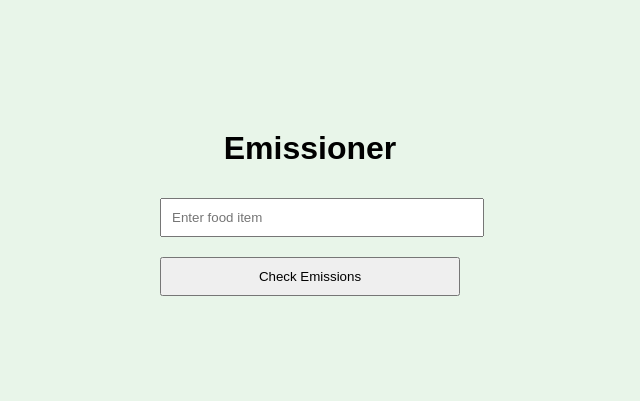
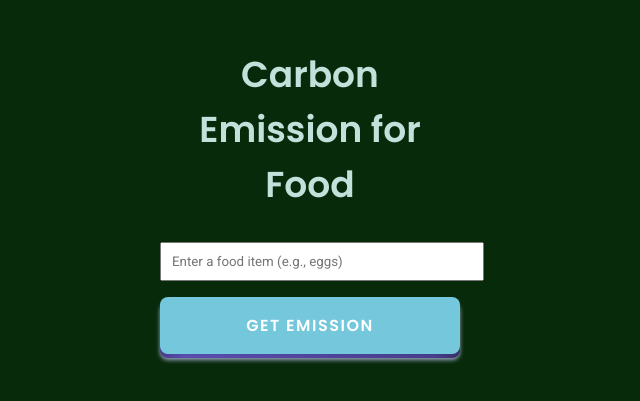
Before and after one commit to anushkac1/Emissioner, a React (Create React App) app in the folder frontend/: page / in a window 1280 px wide. Shown: the part 193-594 px from the top of the page, without its empty margins (330-970 px from the left). Built offline with nearby package versions, Linux system fonts and the light colour scheme.

Commit message:
Implemented frontend changes

```diff
--- a/frontend/package.json
+++ b/frontend/package.json
@@ -6,9 +6,10 @@
     "@testing-library/jest-dom": "^5.17.0",
     "@testing-library/react": "^13.4.0",
     "@testing-library/user-event": "^13.5.0",
+    "axios": "^1.7.7",
     "react": "^18.3.1",
     "react-dom": "^18.3.1",
-    "react-scripts": "5.0.1",
+    "react-scripts": "^5.0.1",
     "web-vitals": "^2.1.4"
   },
   "scripts": {
@@ -34,5 +35,8 @@
       "last 1 firefox version",
       "last 1 safari version"
     ]
+  },
+  "devDependencies": {
+    "@babel/plugin-proposal-private-property-in-object": "^7.21.11"
   }
 }
--- a/frontend/src/App.css
+++ b/frontend/src/App.css
@@ -1,10 +1,122 @@
-/* .App {
-  font-family: Arial, sans-serif;
+/* Importing fonts from Google Fonts */
+@import url('https://fonts.googleapis.com/css2?family=Poppins:wght@500;600&family=Roboto:wght@400;500&display=swap');
+
+/* Button and interactive elements styles */
+.pushable {
+  position: relative;
+  background: transparent;
+  padding: 0px;
+  border: none;
+  cursor: pointer;
+  outline-offset: 4px;
+  outline-color: deeppink;
+  transition: filter 250ms;
+  -webkit-tap-highlight-color: rgba(0, 0, 0, 0);
+  font-family: 'Roboto', sans-serif; /* Apply Roboto to button */
+}
+
+.shadow {
+  position: absolute;
+  top: 0;
+  left: 0;
+  height: 100%;
+  width: 100%;
+  background: hsl(226, 25%, 69%);
+  border-radius: 8px;
+  filter: blur(2px);
+  will-change: transform;
+  transform: translateY(2px);
+  transition: transform 600ms cubic-bezier(0.3, 0.7, 0.4, 1);
+}
+
+.edge {
+  position: absolute;
+  top: 0;
+  left: 0;
+  height: 100%;
+  width: 100%;
+  border-radius: 8px;
+  background: linear-gradient(
+    to right,
+    hsl(248, 39%, 39%) 0%,
+    hsl(248, 39%, 49%) 8%,
+    hsl(248, 39%, 39%) 92%,
+    hsl(248, 39%, 29%) 100%
+  );
+}
+
+.front {
+  display: block;
+  position: relative;
+  border-radius: 8px;
+  background: hwb(192 46% 14%);
+  padding: 16px 32px;
+  color: white;
+  font-weight: 600;
+  text-transform: uppercase;
+  letter-spacing: 1.5px;
+  font-size: 1rem;
+  font-family: 'Poppins', sans-serif; /* Apply Poppins to front button text */
+  transform: translateY(-4px);
+  transition: transform 600ms cubic-bezier(0.3, 0.7, 0.4, 1);
+}
+
+/* Hover and active button states */
+.pushable:hover {
+  filter: brightness(110%);
+}
+
+.pushable:hover .front {
+  transform: translateY(-6px);
+  transition: transform 250ms cubic-bezier(0.3, 0.7, 0.4, 1.5);
+}
+
+.pushable:active .front {
+  transform: translateY(-2px);
+  transition: transform 34ms;
+}
+
+.pushable:hover .shadow {
+  transform: translateY(4px);
+  transition: transform 250ms cubic-bezier(0.3, 0.7, 0.4, 1.5);
+}
+
+.pushable:active .shadow {
+  transform: translateY(1px);
+  transition: transform 34ms;
+}
+
+.pushable:focus:not(:focus-visible) {
+  outline: none;
+}
+
+/* Title and emission text styles */
+.title {
+  font-size: 36px;
+  font-weight: bold;
+  text-align: center;
+  margin-bottom: 20px;
+  color: #c3e1db;
+  font-family: 'Poppins', sans-serif; /* Poppins for title */
+}
+
+.food-emission {
+  font-size: 48px;
+  font-weight: bold;
+  color: #d5d9ae;
+  text-align: center;
+  margin-top: 20px;
+  font-family: 'Poppins', sans-serif; /* Poppins for emission text */
+}
+
+/* App container and layout */
+.App {
+  font-family: 'Roboto', sans-serif; /* Apply Roboto globally */
   display: flex;
   justify-content: center;
   align-items: center;
   height: 100vh;
-  background-color: #e8f5e9;
+  background-color: #072a0a;
 }
 
 .emission-checker {
@@ -12,44 +124,29 @@
   width: 300px;
 }
 
-input, button {
+/* Input fields and button styles */
+input {
   width: 100%;
   padding: 10px;
   margin: 10px 0;
+  font-family: 'Roboto', sans-serif; /* Roboto for input */
 }
 
-.error {
-  color: red;
-}
-
-.result {
-  margin-top: 20px;
-}
-*/
-.App {
-  font-family: Arial, sans-serif;
-  display: flex;
-  justify-content: center;
-  align-items: center;
-  height: 100vh;
-  background-color: #e8f5e9;
-}
-
-.emission-checker {
-  text-align: center;
-  width: 300px;
-}
-
-input, button {
+button {
   width: 100%;
   padding: 10px;
   margin: 10px 0;
+  font-family: 'Roboto', sans-serif; /* Roboto for button */
 }
 
+/* Error message style */
 .error {
   color: red;
+  font-family: 'Roboto', sans-serif; /* Roboto for error text */
 }
 
+/* Result section styles */
 .result {
   margin-top: 20px;
+  font-family: 'Roboto', sans-serif; /* Roboto for result text */
 }
--- a/frontend/src/App.js
+++ b/frontend/src/App.js
@@ -1,11 +1,69 @@
-import React from 'react';
-import EmissionChecker from './components/EmissionChecker';
+import React, { useState } from 'react';
 import './App.css';
 
 function App() {
+  const [foodItem, setFoodItem] = useState('');
+  const [emissionData, setEmissionData] = useState(null);
+  const [error, setError] = useState(null);
+
+  const handleFoodChange = (e) => {
+    setFoodItem(e.target.value);
+  };
+
+  const fetchEmissionData = async () => {
+    setError(null); // Reset any previous errors
+    try {
+      const response = await fetch('http://localhost:4444/get_emission', {
+        method: 'POST',
+        headers: {
+          'Content-Type': 'application/json',
+        },
+        body: JSON.stringify({ food: foodItem }),
+      });
+
+      const data = await response.json();
+
+      if (data.error) {
+        setError(data.error);
+        setEmissionData(null);
+      } else {
+        setEmissionData(data);
+      }
+    } catch (err) {
+      setError("An error occurred while fetching data.");
+      setEmissionData(null);
+    }
+  };
+
   return (
     <div className="App">
-      <EmissionChecker />
+      <div className="emission-checker">
+        <div className="title">Carbon Emission for Food</div>
+
+        {/* Display food emission result */}
+        {emissionData && (
+          <div className="food-emission">
+            {emissionData.emission} kg CO2 per kilogram of {emissionData.food}
+          </div>
+        )}
+
+        {/* Display error message */}
+        {error && <div className="error">{error}</div>}
+
+        <input
+          type="text"
+          value={foodItem}
+          onChange={handleFoodChange}
+          placeholder="Enter a food item (e.g., eggs)"
+        />
+
+        {/* Custom styled button */}
+        <button className="pushable" onClick={fetchEmissionData}>
+          <span className="shadow"></span>
+          <span className="edge"></span>
+          <span className="front">Get Emission</span>
+        </button>
+      </div>
     </div>
   );
 }
--- a/frontend/src/components/EmissionChecker.js
+++ /dev/null
@@ -1,47 +0,0 @@
-import React, { useState } from 'react';
-import axios from 'axios';
-
-const EmissionChecker = () => {
-  const [food, setFood] = useState('');
-  const [result, setResult] = useState(null);
-  const [error, setError] = useState(null);
-
-  const handleInputChange = (event) => {
-    setFood(event.target.value);
-  };
-
-  const checkEmissions = async () => {
-    try {
-      // const response = await axios.post('http://127.0.0.1:4444/get_emission', { food });
-      const response = await axios.post('http://127.0.0.1:4444/get_emission', { food });
-      setResult(response.data);
-      setError(null);
-    } catch (err) {
-      setError('Could not retrieve data. Please try again.');
-      setResult(null);
-    }
-  };
-
-  return (
-    <div className="emission-checker">
-      <h1>Emissioner</h1>
-      <input
-        type="text"
-        value={food}
-        onChange={handleInputChange}
-        placeholder="Enter food item"
-      />
-      <button onClick={checkEmissions}>Check Emissions</button>
-
-      {error && <p className="error">{error}</p>}
-      {result && result.error && <p className="error">{result.error}</p>}
-      {result && result.emission && (
-        <div className="result">
-          <p>Carbon Emission for {result.food}: {result.emission} kg CO₂</p>
-        </div>
-      )}
-    </div>
-  );
-};
-
-export default EmissionChecker;
```
Also changed, not shown: 1 other file (tests, documents, lock files or other folders).
